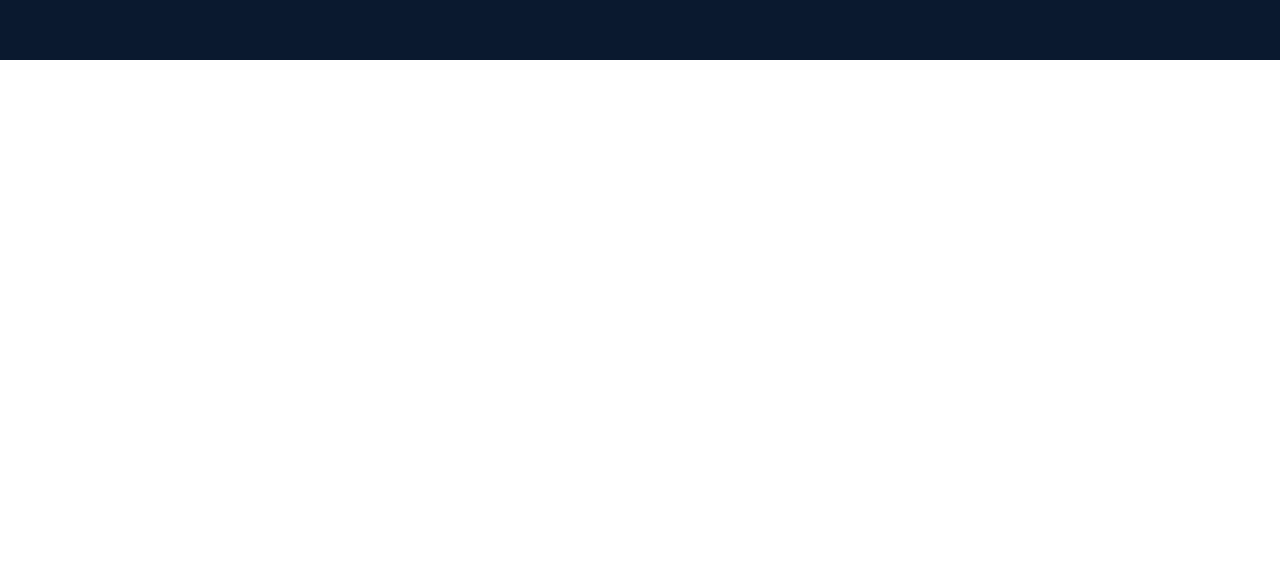
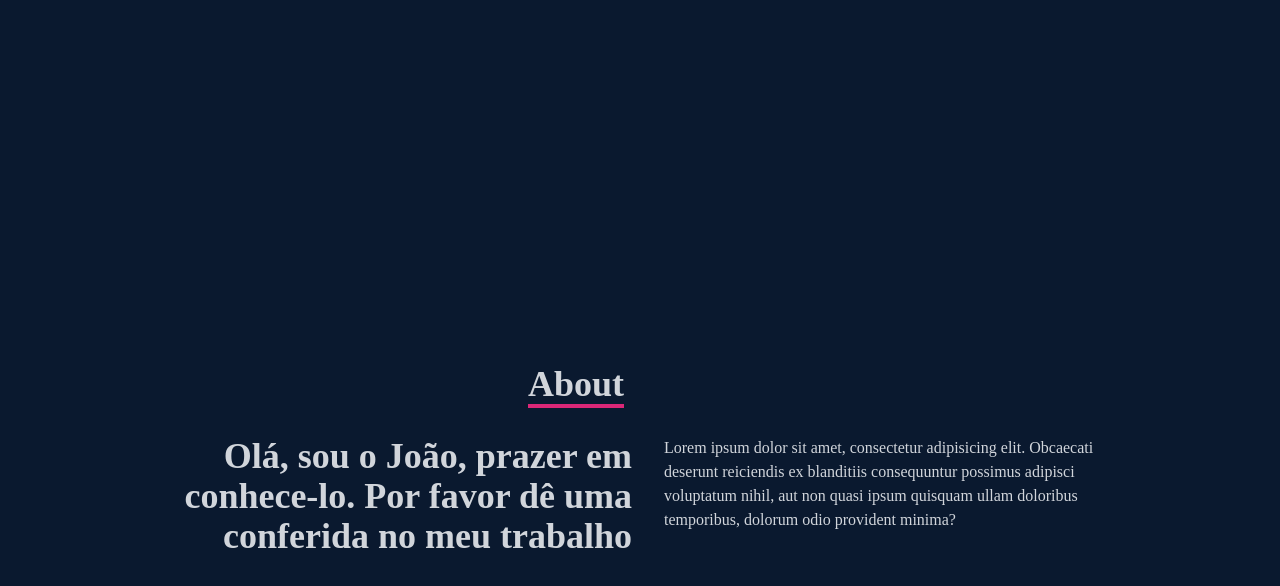
Before and after one commit to jvmantovas/portfolio-react, a React (Create React App) app: page / in a window 1280 px wide. Shown: the part 740-1326 px from the top of the page. Before the commit the page ends 800 px from the top, so only its background shows below. Built offline with nearby package versions, Linux system fonts and the light colour scheme.

Commit message:
About component added

```diff
--- a/src/App.js
+++ b/src/App.js
@@ -1,3 +1,4 @@
+import About from "./components/About";
 import Home from "./components/Home";
 import Navbar from "./components/Navbar";
 
@@ -6,6 +7,7 @@
     <div>
       <Navbar />
       <Home />
+      <About />
     </div>
   );
 }
--- /dev/null
+++ b/src/components/About.jsx
@@ -0,0 +1,36 @@
+import React from "react";
+
+const About = () => {
+  return (
+    <div name="about" className="w-full h-screen bg-[#0a192f] text-gray-300">
+      <div className="flex flex-col justify-center items-center w-full h-full">
+        <div className="max-w-[1000px] w-full px-4 grid grid-cols-2 gap-8">
+          <div className="sm:text-right pb-8 pl-4">
+            <p className="text-4xl font-bold inline border-b-4 border-pink-600">
+              About
+            </p>
+          </div>
+          <div></div>
+        </div>
+        <div className="max-w-[1000px] w-full grid sm:grid-cols-2 gap-8 pl-4">
+          <div className="sm:text-right text-4xl font-bold">
+            <p>
+              Olá, sou o João, prazer em conhece-lo. Por favor dê uma conferida
+              no meu trabalho
+            </p>
+          </div>
+          <div>
+            <p>
+              Lorem ipsum dolor sit amet, consectetur adipisicing elit.
+              Obcaecati deserunt reiciendis ex blanditiis consequuntur possimus
+              adipisci voluptatum nihil, aut non quasi ipsum quisquam ullam
+              doloribus temporibus, dolorum odio provident minima?
+            </p>
+          </div>
+        </div>
+      </div>
+    </div>
+  );
+};
+
+export default About;
```
